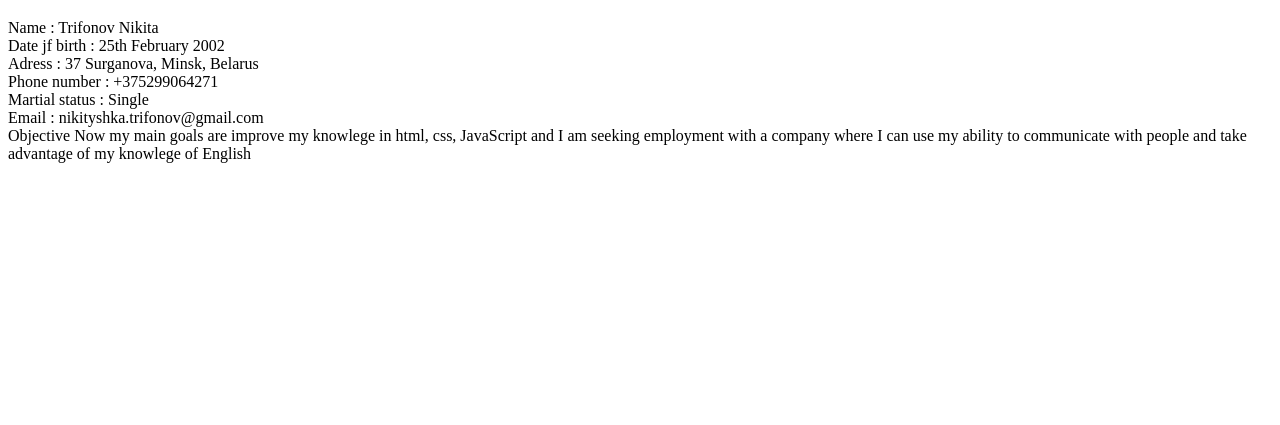
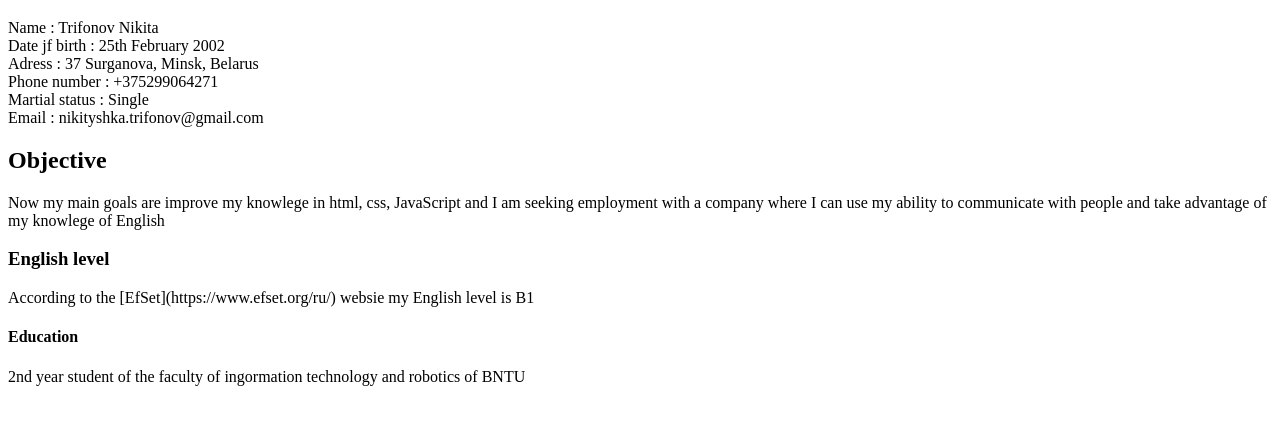
Before and after one commit to NikitaTn/rsschool-cv, a plain HTML site: page index.html in a window 1280 px wide. Shown: the part 61-486 px from the top of the page. Drawn offline with Linux system fonts and the light colour scheme.

Commit message:
Update index.html

```diff
--- a/index.html
+++ b/index.html
@@ -9,6 +9,10 @@
        Martial status : Single <br>
        Email : nikityshka.trifonov@gmail.com <br>
     </p1>
-    <p2>Objective</p2>
-    <p3>Now my main goals are improve my knowlege in html, css, JavaScript and I am seeking employment with a company where I can use my ability to communicate with people and take advantage of my knowlege of English
-    </p3>
+    <h2>Objective</h2>
+    <p2>Now my main goals are improve my knowlege in html, css, JavaScript and I am seeking employment with a company where I can use my ability to communicate with people and take advantage of my knowlege of English
+    </p2>
+    <h3>English level</h3>
+    <p3>According to the [EfSet](https://www.efset.org/ru/) websie my English level is B1</p3>
+    <h4>Education</h4>
+    <p4>2nd year student of the faculty of ingormation technology and robotics of BNTU<br>
```
